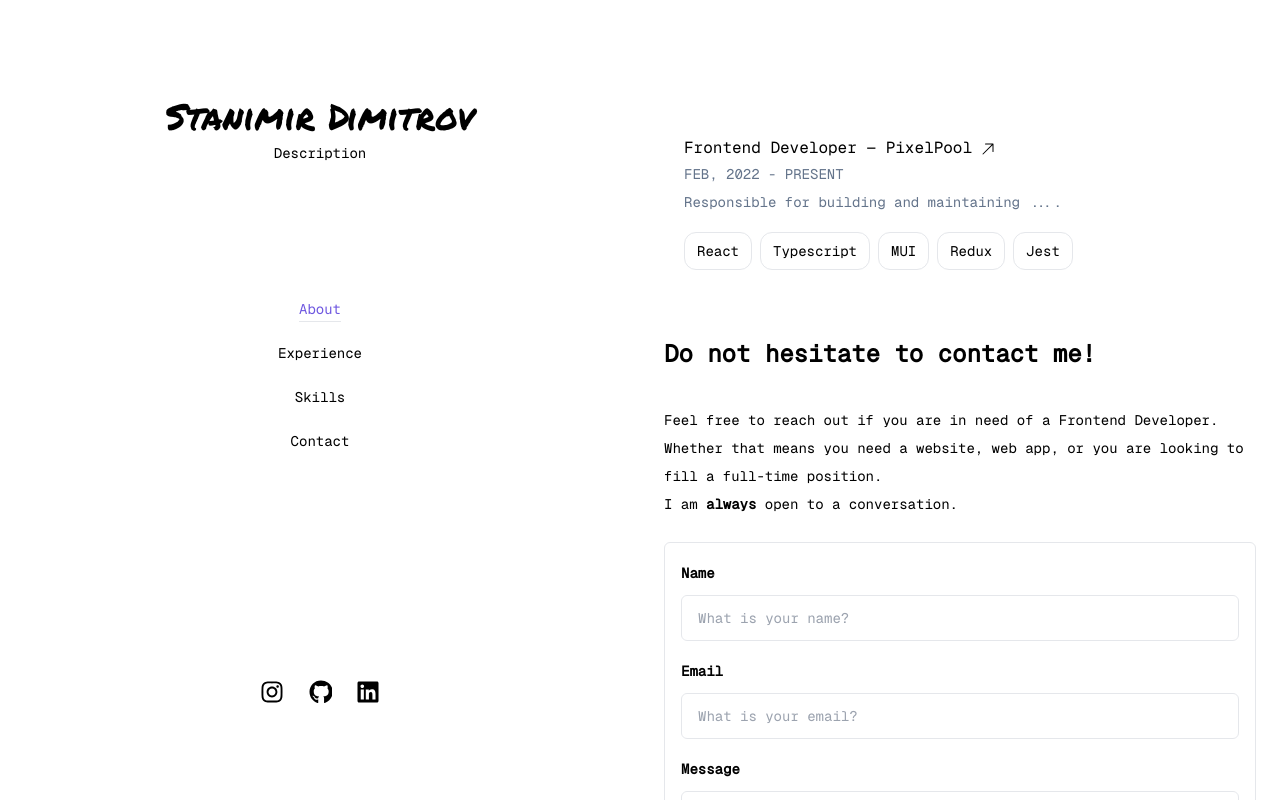
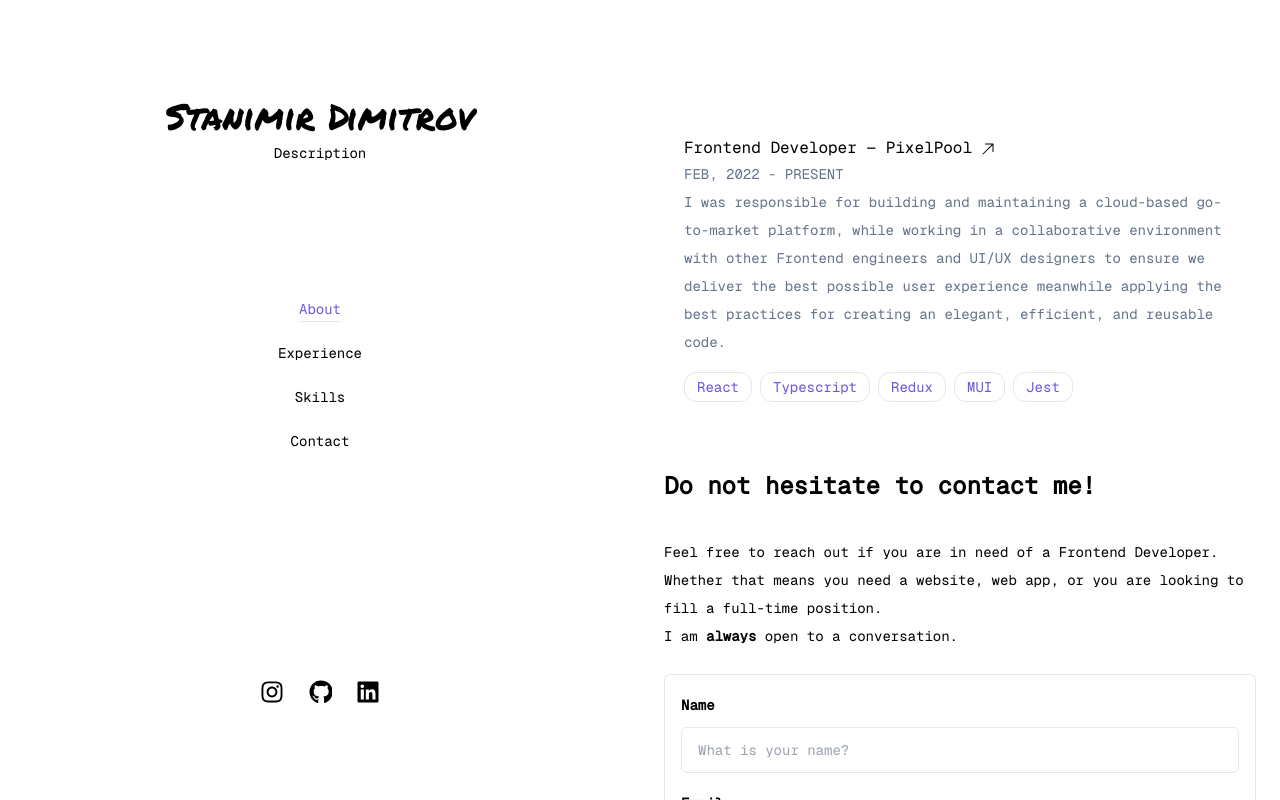
Before and after one commit to standimitrovv/portfolio-23, a React (Vite) app: page / in a window 1280 px wide. Shown: the top 800 px of the page. Built offline with nearby package versions, Linux system fonts and the light colour scheme; no server answers.

Commit message:
feat: experience section

```diff
--- a/src/features/experience/ExperienceSection.tsx
+++ b/src/features/experience/ExperienceSection.tsx
@@ -9,8 +9,9 @@ const workplaces: Workplace[] = [
     href: 'https://www.dtail.com',
     dateFrom: 'FEB, 2022',
     dateTo: 'PRESENT',
-    description: 'Responsible for building and maintaining ....',
-    techStack: ['React', 'Typescript', 'MUI', 'Redux', 'Jest'],
+    description:
+      'I was responsible for building and maintaining a cloud-based go-to-market platform, while working in a collaborative environment with other Frontend engineers and UI/UX designers to ensure we deliver the best possible user experience meanwhile applying the best practices for creating an elegant, efficient, and reusable code.',
+    techStack: ['React', 'Typescript', 'Redux', 'MUI', 'Jest'],
   },
 ];
 
--- a/src/features/experience/components/WorkplaceDescription.tsx
+++ b/src/features/experience/components/WorkplaceDescription.tsx
@@ -26,7 +26,10 @@ export const WorkplaceDescription: React.FunctionComponent<Props> = ({
 
       <ul className='flex gap-2 mt-4'>
         {workplace.techStack.map((t, index) => (
-          <li key={`${t}-${index}`} className='px-3 py-1 border rounded-xl'>
+          <li
+            key={`${t}-${index}`}
+            className='px-3 py-1 border rounded-xl text-activeText text-sm'
+          >
             {t}
           </li>
         ))}
```
